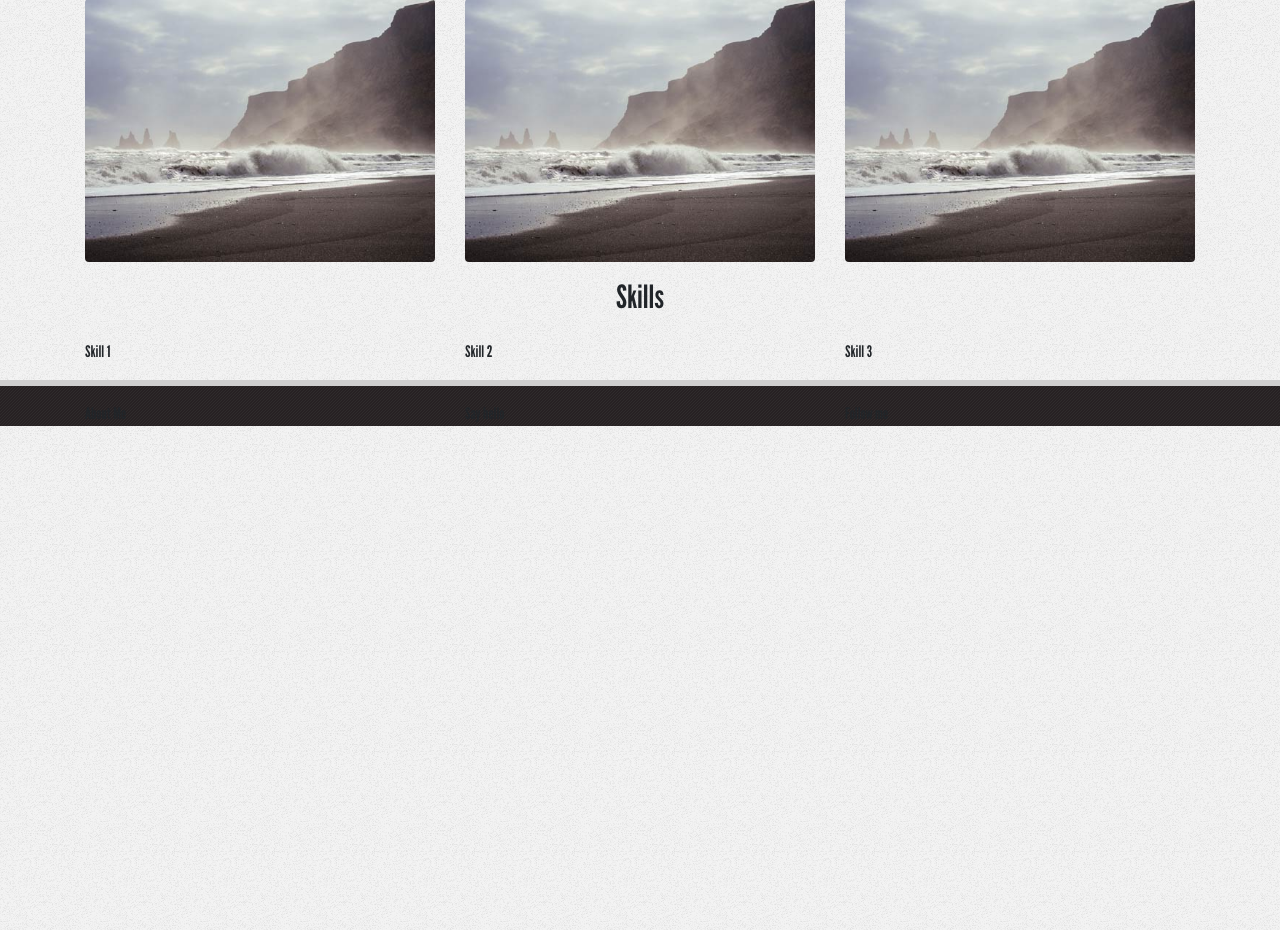
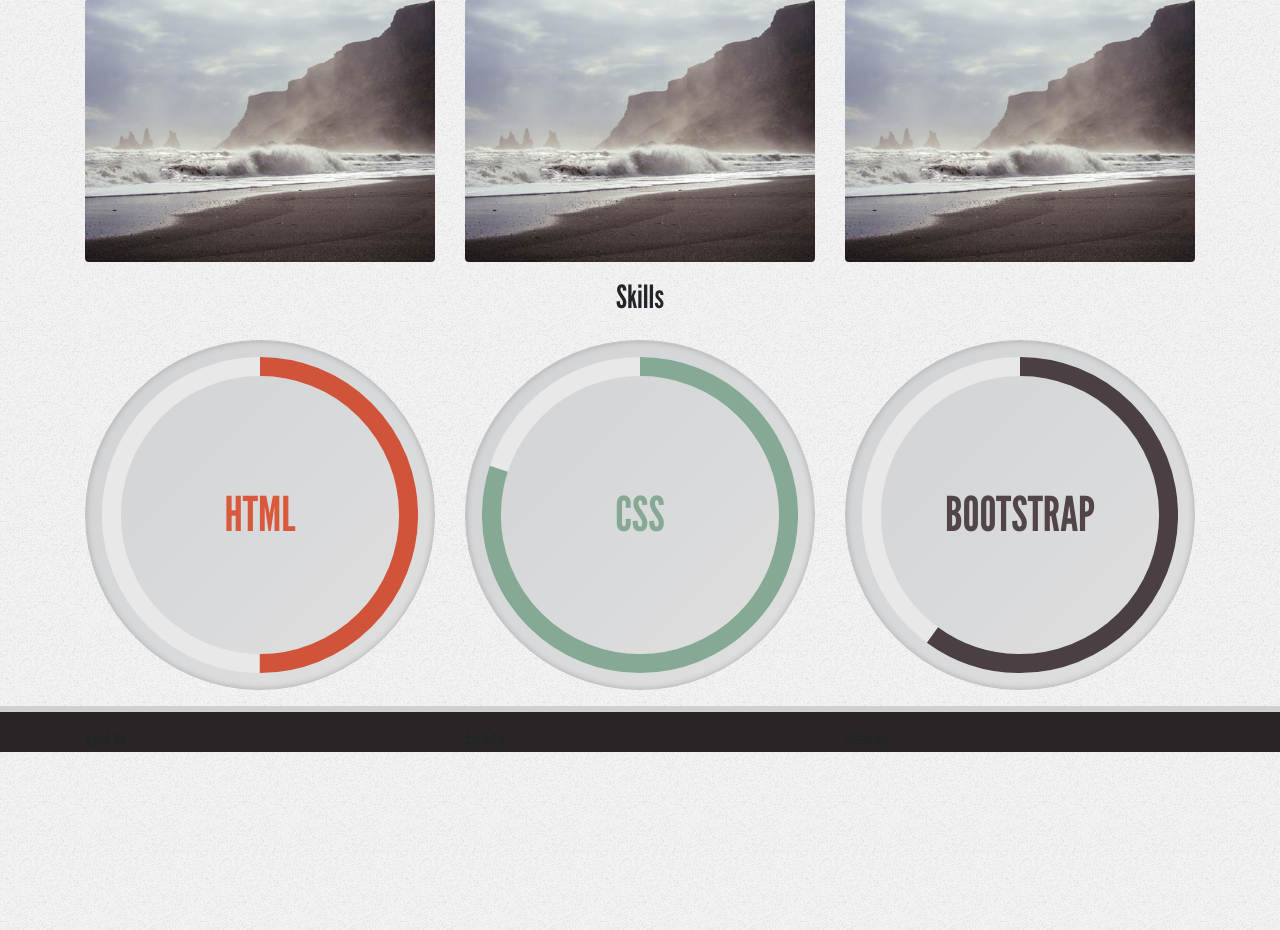
Before and after one commit to joaorocha/new-portfolio, a PHP site: page / in a window 1280 px wide. Shown: the part 1038-1968 px from the top of the page. Run offline with PHP 8.4, Linux system fonts and the light colour scheme; some libraries are stand-ins or nearby versions.

Commit message:
Circles adicionado

```diff
--- a/css/style.css
+++ b/css/style.css
@@ -60,6 +60,28 @@ body {
 
 
 /***SKILLS***/
+.skill {
+    width: 100%;
+    /* height: 200px; */
+    background: rgba(208,210,213,1);
+	background: -moz-linear-gradient(-45deg, rgba(208,210,213,1) 0%, rgba(224,224,224,1) 100%);
+	background: -webkit-gradient(left top, right bottom, color-stop(0%, rgba(208,210,213,1)), color-stop(100%, rgba(224,224,224,1)));
+	background: -webkit-linear-gradient(-45deg, rgba(208,210,213,1) 0%, rgba(224,224,224,1) 100%);
+	background: -o-linear-gradient(-45deg, rgba(208,210,213,1) 0%, rgba(224,224,224,1) 100%);
+	background: -ms-linear-gradient(-45deg, rgba(208,210,213,1) 0%, rgba(224,224,224,1) 100%);
+	background: linear-gradient(135deg, rgba(208,210,213,1) 0%, rgba(224,224,224,1) 100%);
+	filter: progid:DXImageTransform.Microsoft.gradient( startColorstr='#d0d2d5', endColorstr='#e0e0e0', GradientType=1 );
+    border-radius: 50%;
+    padding: 1rem;
+    border: 1px solid #c3c3c3;
+    -webkit-box-shadow: inset 0px 0px 10px -5px rgba(0,0,0,0.75);
+	-moz-box-shadow: inset 0px 0px 10px -5px rgba(0,0,0,0.75);
+	box-shadow: inset 0px 0px 10px -5px rgba(0,0,0,0.75);
+}
+
+.progressbar-text {
+	font-size: 3em;
+}
 /***SKILLS***/
 
 
--- a/index.html
+++ b/index.html
@@ -93,13 +93,13 @@
                 </div>
                 <div class="row my-3">
                     <div class="col-4">
-                        Skill 1
+                        <div id="skill1" class="skill"></div>
                     </div>
                     <div class="col-4">
-                        Skill 2
+                        <div id="skill2" class="skill"></div>
                     </div>
                     <div class="col-4">
-                        Skill 3
+                        <div id="skill3" class="skill"></div>
                     </div>
                 </div>
             </div><!--END SKILLS-->
@@ -127,5 +127,67 @@
         <script src="https://code.jquery.com/jquery-3.2.1.slim.min.js" integrity="sha384-KJ3o2DKtIkvYIK3UENzmM7KCkRr/rE9/Qpg6aAZGJwFDMVNA/GpGFF93hXpG5KkN" crossorigin="anonymous"></script>
         <script src="https://cdnjs.cloudflare.com/ajax/libs/popper.js/1.12.9/umd/popper.min.js" integrity="sha384-ApNbgh9B+Y1QKtv3Rn7W3mgPxhU9K/ScQsAP7hUibX39j7fakFPskvXusvfa0b4Q" crossorigin="anonymous"></script>
         <script src="https://maxcdn.bootstrapcdn.com/bootstrap/4.0.0/js/bootstrap.min.js" integrity="sha384-JZR6Spejh4U02d8jOt6vLEHfe/JQGiRRSQQxSfFWpi1MquVdAyjUar5+76PVCmYl" crossorigin="anonymous"></script>
+        <script type="text/javascript" src="js/progressbar.min.js"></script>
+        <script type="text/javascript">
+            var bar = new ProgressBar.Circle(skill1, {
+              color: '#d9593d',
+              trailColor: '#e8e8e8',
+              trailWidth: 6,
+              text: {
+                value:'HTML',
+              },
+              duration: 1400,
+              easing: 'bounce',
+              strokeWidth: 6,
+              from: {color: '#b0442c', a:0},
+              to: {color: '#d9593d', a:1},
+              // Set default step function for all animate calls
+              step: function(state, circle) {
+                circle.path.setAttribute('stroke', state.color);
+              }
+            });
+
+            bar.animate(0.5);  // Number from 0.0 to 1.0
+
+            var bar = new ProgressBar.Circle(skill2, {
+              color: '#86A894',
+              trailColor: '#e8e8e8',
+              trailWidth: 6,
+              text: {
+                value:'CSS',
+              },
+              duration: 1400,
+              easing: 'bounce',
+              strokeWidth: 6,
+              from: {color: '#4b6054', a:0},
+              to: {color: '#89ae99', a:1},
+              // Set default step function for all animate calls
+              step: function(state, circle) {
+                circle.path.setAttribute('stroke', state.color);
+              }
+            });
+
+            bar.animate(0.8);  // Number from 0.0 to 1.0
+
+            var bar = new ProgressBar.Circle(skill3, {
+              color: '#51454a',
+              trailColor: '#e8e8e8',
+              trailWidth: 6,
+              text: {
+                value:'BOOTSTRAP',
+              },
+              duration: 1400,
+              easing: 'bounce',
+              strokeWidth: 6,
+              from: {color: '#332b2e', a:0},
+              to: {color: '#51454a', a:1},
+              // Set default step function for all animate calls
+              step: function(state, circle) {
+                circle.path.setAttribute('stroke', state.color);
+              }
+            });
+
+            bar.animate(0.6);  // Number from 0.0 to 1.0
+        </script>
   </body>
 </html>
```
Also changed, not shown: js/progressbar.min.js (added).
